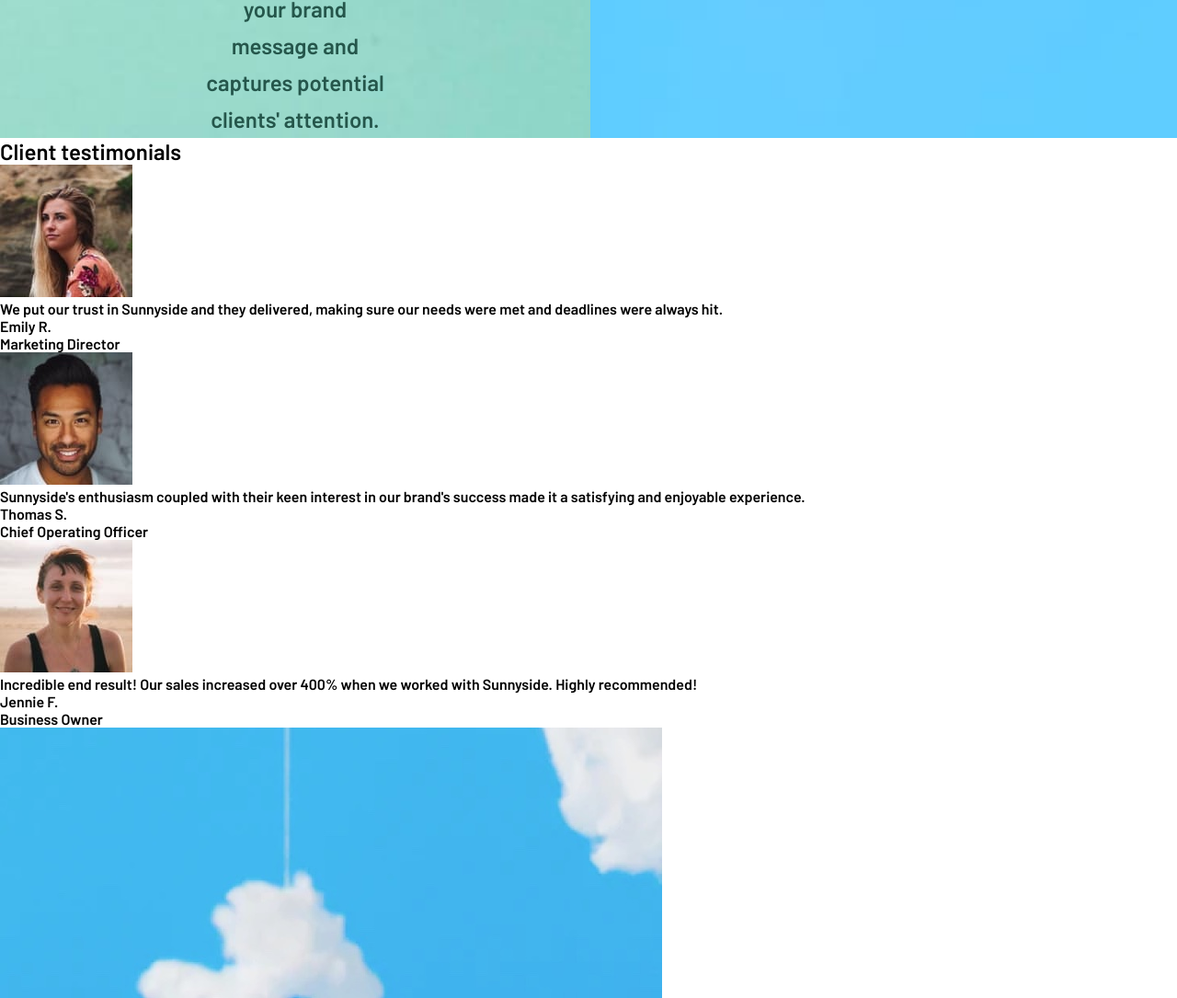
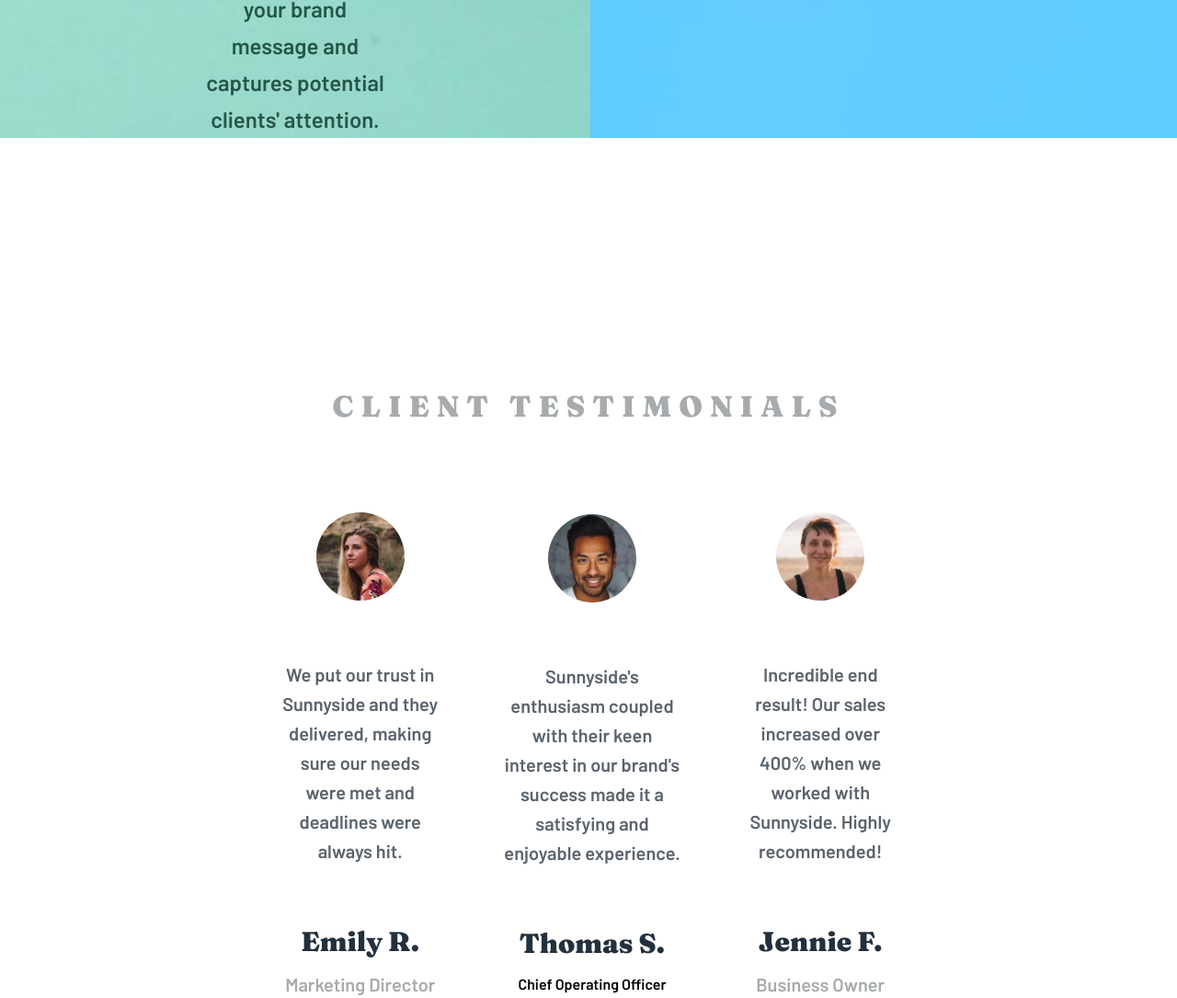
Before and after one commit to FazleLabib/frontend-mentor-sunnyside-agency-landing-page, a plain HTML site: page index.html in a window 1280 px wide. Shown: the part 2787-3872 px from the top of the page at 92% size. Drawn offline with Linux system fonts and the light colour scheme.

Commit message:
Add testimonial CSS

```diff
--- a/style.css
+++ b/style.css
@@ -227,7 +227,63 @@ nav {
     line-height: 2.5rem;
 }
 
+.testimonials {
+    display: flex;
+    flex-direction: column;
+    align-items: center;
+    justify-content: center;
+    padding: 15rem;
+}
 
+.testimonials h1 {
+    font-family: 'Fraunces', serif;
+    text-transform: uppercase;
+    font-size: 2rem;
+    font-weight: 900;
+    color: var(--grayish-blue);
+    letter-spacing: 0.5rem;
+    padding: 2rem 0;
+}
+
+.container {
+    display: flex;
+    padding: 2rem;
+}
+
+.container-item {
+    display: flex;
+    flex-direction: column;
+    align-items: center;
+    justify-content: center;
+    text-align: center;
+}
+
+.container-item img {
+    width: 6rem;
+    border-radius: 50%;
+    padding: 2rem 0;
+}
+
+.testimonial-paragraph {
+    color: var(--very-dark-grayish-blue);
+    font-size: 1.25rem;
+    line-height: 2rem;
+    padding: 2rem;
+}
+
+.client-name {
+    font-family: 'Fraunces', serif;
+    font-weight: 900;
+    font-size: 1.85rem;
+    color: var(--very-dark-desaturated-blue);
+    padding-top: 2rem;
+    padding-bottom: 1rem;
+}
+
+.client-position {
+    color: var(--grayish-blue);
+    font-size: 1.25rem;
+}
 
 .attribution {
     font-size: 11px;
```
